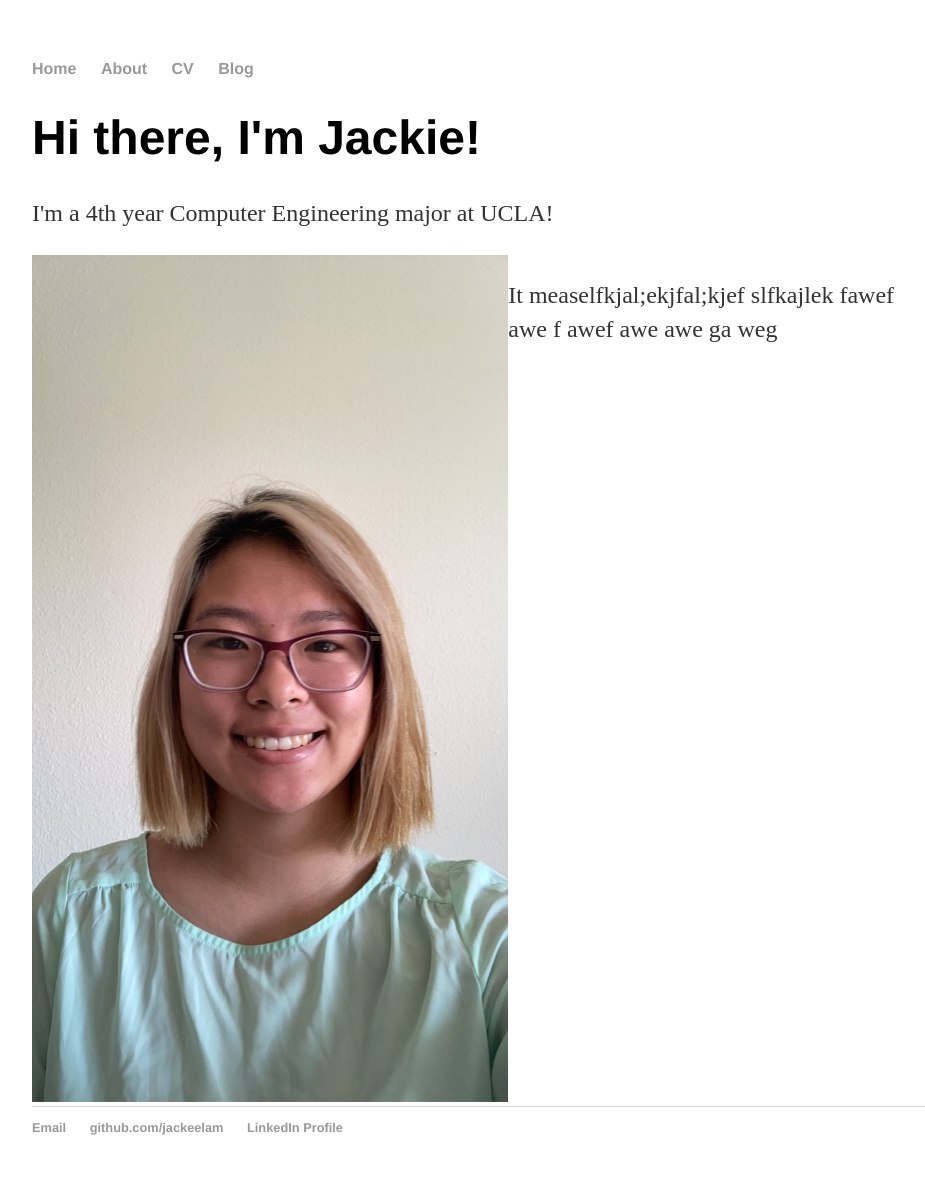
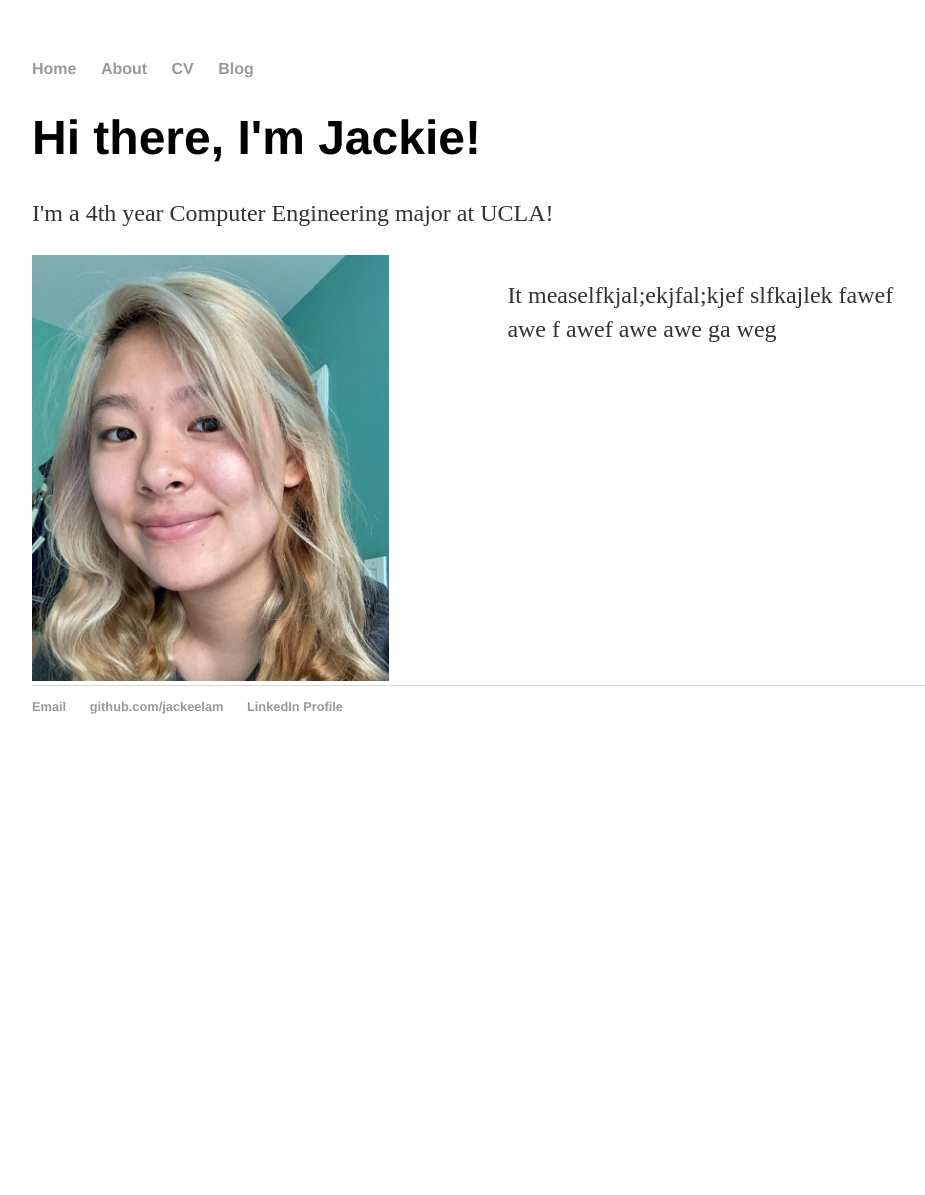
Before and after one commit to jackeelam/jackeelam.github.io, a Jekyll site: the page built from index.html, in a window 1280 px wide. Shown: the whole page, without its empty margins (160-1085 px from the left). Built offline with Jekyll 4.4.1, drawn with Linux system fonts in a browser that asks for light colours; after the commit the page ends 900 px from its top, so only the background shows below that.

Commit message:
Update index.html
changed picture of me

```diff
--- a/index.html
+++ b/index.html
@@ -7,7 +7,7 @@ title: Jackie Lam
 	<p>I'm a 4th year Computer Engineering major at UCLA!</p>
 	<div class="row">
 		<div>
-			<img src= "images/white.jpg" alt="picture of me" width=100% height=auto>
+			<img src= "images/me.jpg" alt="picture of me" width=75% height=auto>
 		</div>
 
 		<div>
```
